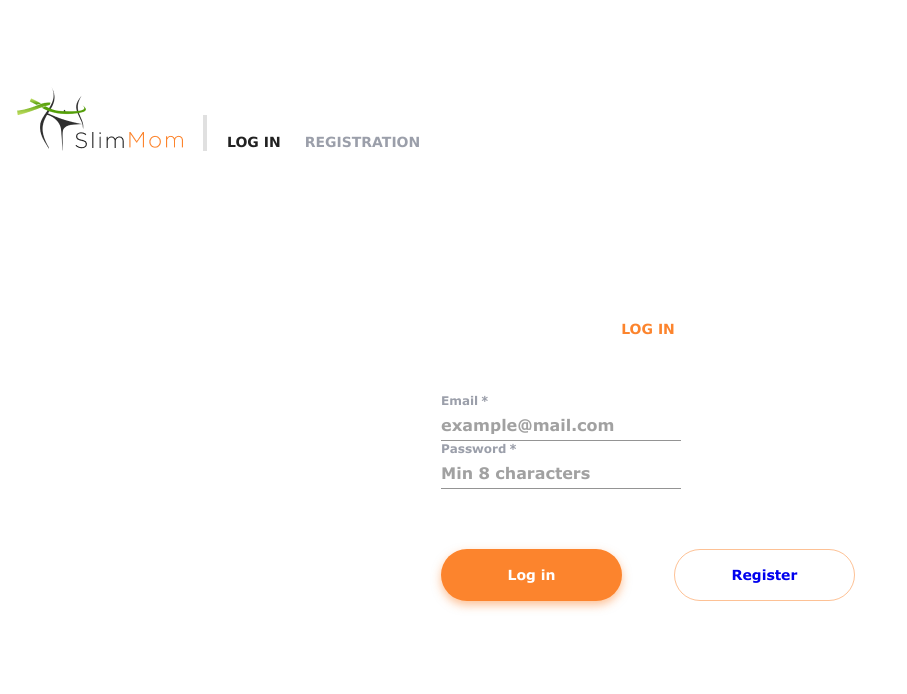
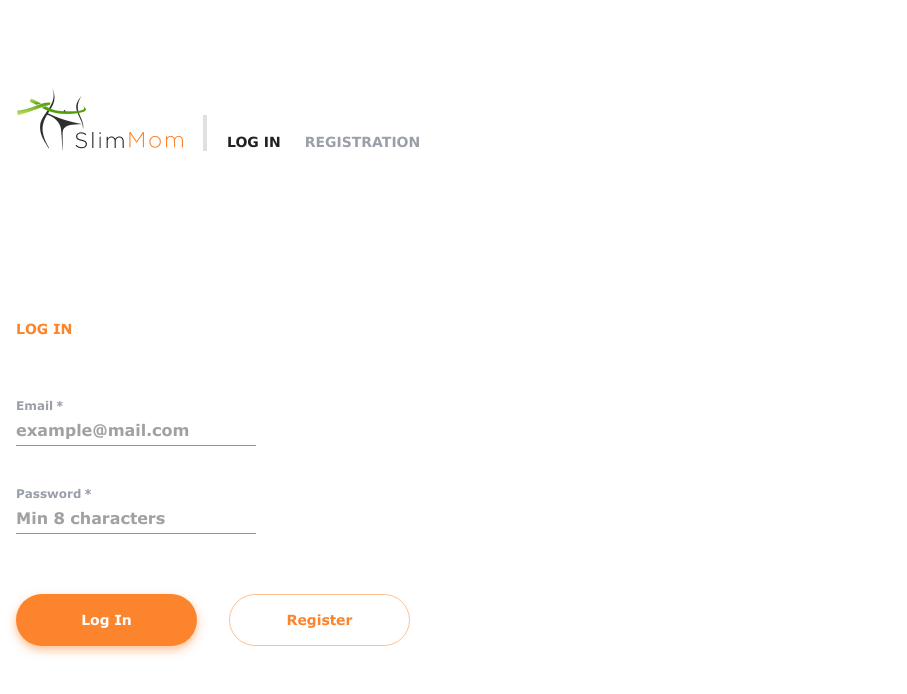
Before and after one commit to Vladislav-Ivanilov/team_project_SlimMom, a React (Create React App) app: page /team_project_SlimMom/login in a window 1280 px wide. Shown: the top 694 px of the page, without its empty margins (0-907 px from the left). Built offline with nearby package versions, Linux system fonts and the light colour scheme.

Commit message:
styled loginform

```diff
--- a/src/components/LoginForm/LoginForm.jsx
+++ b/src/components/LoginForm/LoginForm.jsx
@@ -1,6 +1,5 @@
 import { useDispatch } from 'react-redux';
-import { NavLink } from 'react-router-dom';
-import { TextField, Box, Button } from '@mui/material';
+import { TextField, Box, Button, Typography } from '@mui/material';
 import * as yup from 'yup';
 import { Formik, Form } from 'formik';
 import { login } from 'redux/auth/operation';
@@ -28,6 +27,40 @@ export const LoginForm = () => {
   };
 
   return (
+    <Box
+      component="div"
+      sx={{
+        display: 'flex',
+
+        flexDirection: { xs: 'column' },
+        paddingTop: {
+          sm: '40px',
+          md: '160px ',
+          lg: '160px ',
+        },
+        paddingLeft: {
+          sm: '20px',
+          md: '32px ',
+          lg: '16px ',
+        },
+        paddingBottom: {
+          sm: '100px',
+          md: '419px ',
+          lg: '179px ',
+        },
+        paddingRight: { sm: '20px' },
+      }}
+    >
+      <Typography
+        sx={{
+          marginLeft: { xs: 'auto', md: '0px' },
+          marginRight: { xs: 'auto', md: '0px' },
+        }}
+        variant="h5"
+      >
+        Log In
+      </Typography>
+
       <Formik
         initialValues={initialValues}
         onSubmit={handleSubmit}
@@ -38,15 +71,20 @@ export const LoginForm = () => {
             <Box
               sx={{
                 display: 'flex',
-              flexDirection: 'column',
-              //   width: '100%',
+                flexDirection: { xs: 'column' },
               }}
             >
               <Box
-              component="div"
                 sx={{
+                  display: 'flex',
+                  flexDirection: 'column',
                   gap: '40px',
+
+                  marginLeft: { xs: 'auto', md: '0px' },
+                  marginRight: { xs: 'auto', md: '0px' },
+                  marginBottom: '60px',
                   maxWidth: { sm: '280px', md: '240px' },
+                  width: '100%',
                 }}
               >
                 <TextField
@@ -90,47 +128,41 @@ export const LoginForm = () => {
               </Box>
 
               <Box
-              component="div"
                 sx={{
-                display: { sm: 'flex' },
-                flexDirection: { sm: 'column', md: 'row' },
-                marginTop: '60px',
-                gap: '20px',
+                  display: 'flex',
+                  flexDirection: { xs: 'column', md: 'row' },
+                  marginLeft: { xs: 'auto', md: '0px' },
+                  marginRight: { xs: 'auto', md: '0px' },
                 }}
               >
                 <Button
                   type="submit"
                   variant="contained"
                   color="primary"
-                sx={{ textTransform: 'none', marginRight: { md: '32px' } }}
+                  sx={{
+                    textTransform: 'capitalize',
+                    marginBottom: { xs: '20px', md: '0px' },
+                    marginRight: { md: '32px' },
+                    padding: { xs: '13px 50px', lg: '13px 37px' },
+                  }}
                 >
                   Log in
                 </Button>
 
                 <Button
                   sx={{
-                  textTransform: 'none',
+                    textTransform: 'capitalize',
                   }}
                   variant="outlined"
-              >
-                <NavLink
-                  to="/register"
-                  sx={{
-                    fontFamily: 'Verdana',
-                    fontWeight: '700',
-                    fontSize: ' 14px',
-                    lineHeight: '1.2',
-                    color: '#FC842D',
-                    //  a: { color: '#FC842D' },
-                  }}
+                  href="/team_project_SlimMom/register"
                 >
                   Register
-                </NavLink>
                 </Button>
               </Box>
             </Box>
           </Form>
         )}
       </Formik>
+    </Box>
   );
 };
--- a/src/pages/Login.jsx
+++ b/src/pages/Login.jsx
@@ -1,37 +1,5 @@
-import { Box, Typography } from '@mui/material';
 import { LoginForm } from '../components/LoginForm/LoginForm';
 
 export const LoginPage = () => {
-  return (
-    <Box
-      component="div"
-      sx={{
-        display: 'flex',
-        flexDirection: 'column',
-        //   justifyContent: 'center',
-        alignItems: 'center',
-        padding: {
-          sm: '40px 20px 175px 20px',
-          md: '160px 0px 0px 32px',
-          lg: '160px 0px 0px 16px',
-        },
-      }}
-    >
-      <Typography
-        sx={{
-          fontWeight: '700',
-          fontSize: ' 14px',
-          lineHeight: '1.2',
-          textTransform: 'uppercase',
-          color: ' #FC842D',
-          // textAlign: { sm: 'center', md: 'left' },
-          marginBottom: { sm: '55px' },
-        }}
-        variant="h6"
-      >
-        Log In
-      </Typography>
-      <LoginForm />
-    </Box>
-  );
+  return <LoginForm />;
 };
```
Also changed, not shown: src/components/RegisterForm/RegisterForm.jsx (+0 -15 lines). Lines whose indentation alone changed are shown as unchanged.
